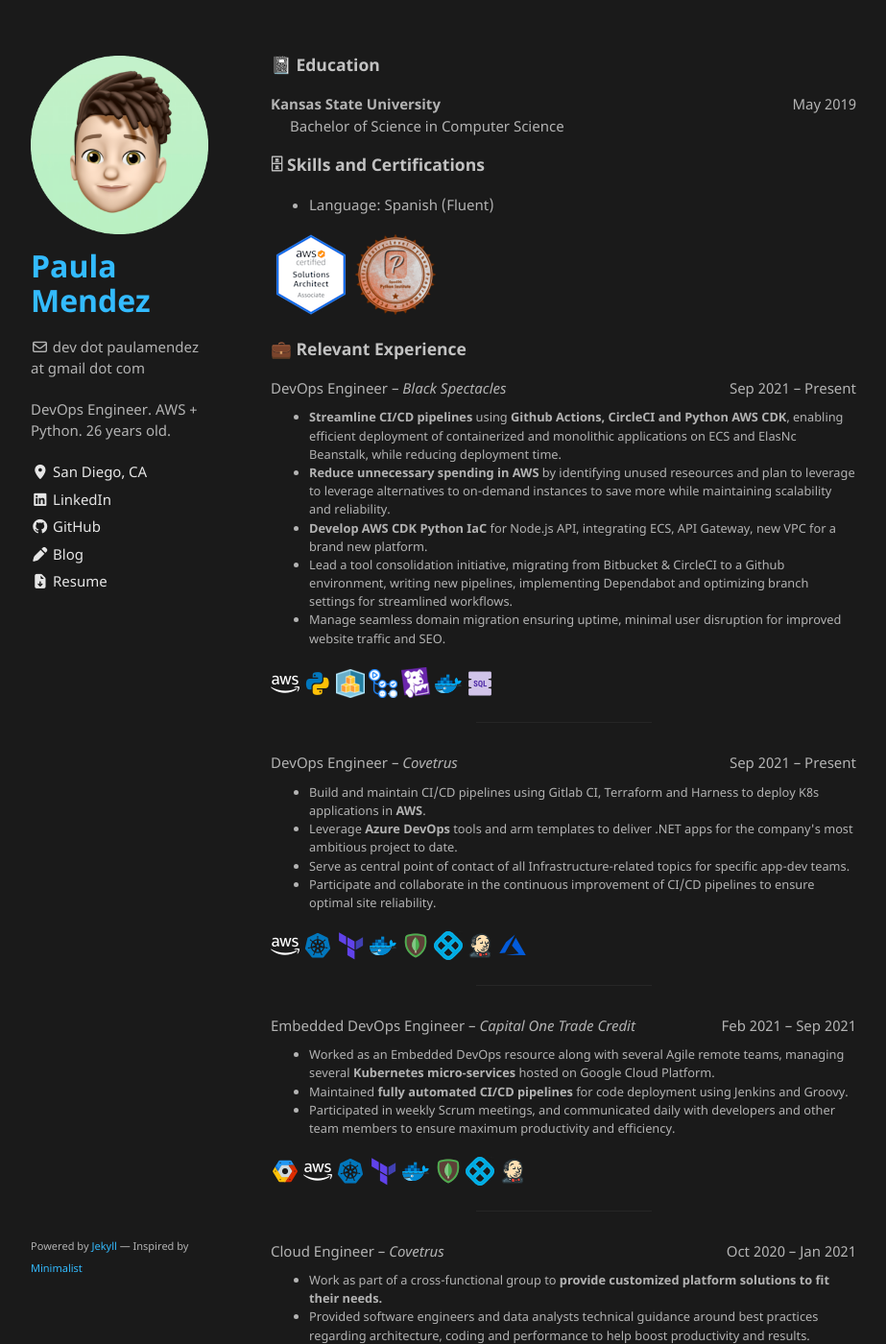
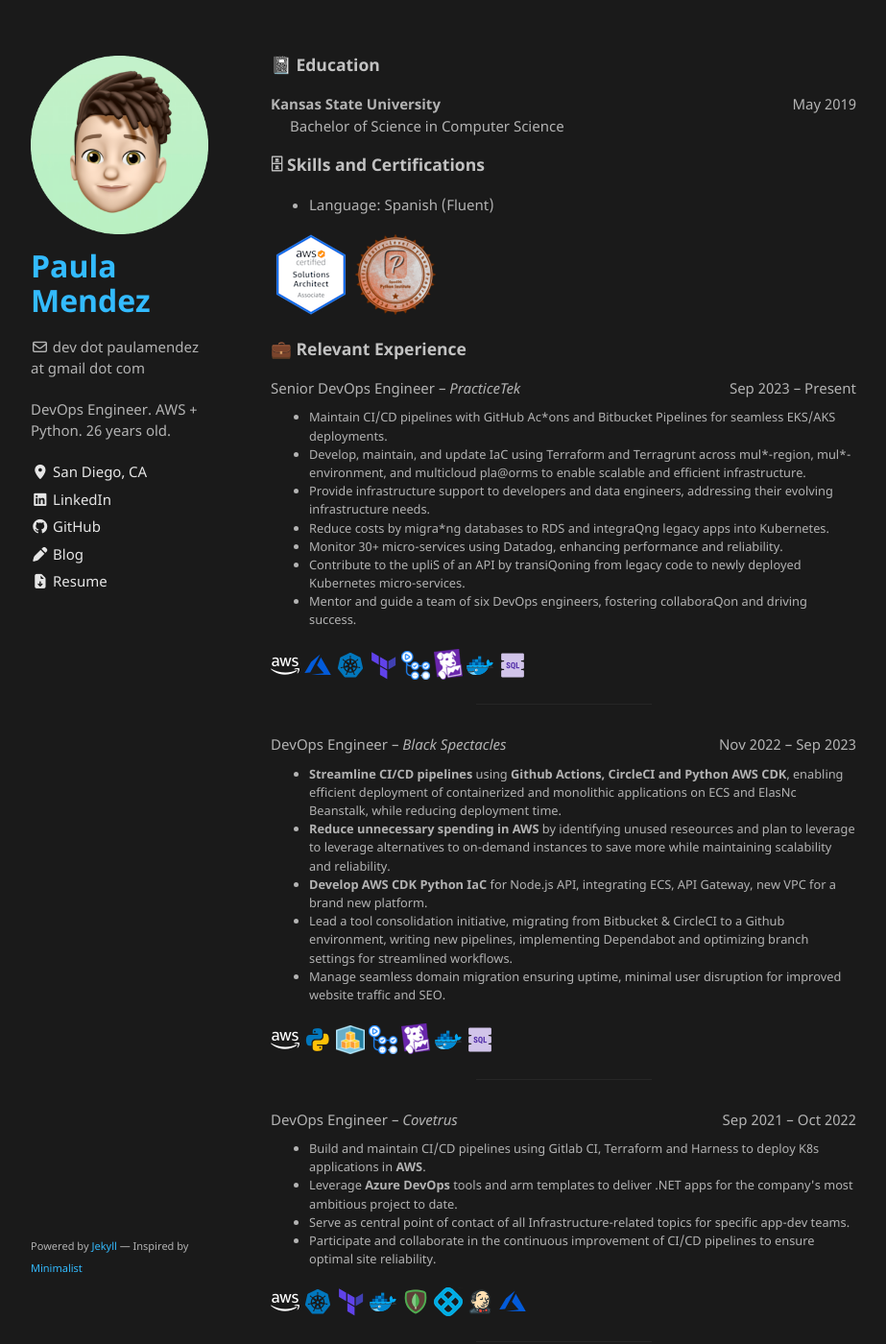
Before and after one commit to paulipotter/paulipotter.github.io, a Jekyll site: the page built from work.md, in a window 1280 px wide and 1400 px high. Shown: the whole window at 96% size, without its empty margins (178-1101 px from the left). Built offline with Jekyll 4.4.1, drawn with Linux system fonts in a browser that asks for light colours.

Commit message:
feat: update work experience section in work.md

```diff
--- a/work.md
+++ b/work.md
@@ -24,10 +24,45 @@ permalink: /work
 [<img src="../assets/img/skills/aws-certified-solutions-architect-associate-2.png">](https://www.credly.com/badges/6c7f098c-5c3a-4d65-afeb-0f6b6da6aa65/public_url) [<img src="../assets/img/skills/pychon-pcep.png">](https://www.credly.com/badges/f7b3def5-8964-4c85-80da-d883e76481d3/public_url)
 
 ### 💼 Relevant Experience
+
+<p style="text-align:left;">
+    Senior DevOps Engineer – <i>PracticeTek</i>
+    <span style="float:right;">
+        Sep 2023 – Present
+    </span>
+    <ul style="font-size: .8rem; margin-top: -10px">
+        <li>
+        Maintain CI/CD pipelines with GitHub Ac*ons and Bitbucket Pipelines for seamless EKS/AKS deployments.
+        </li>
+        <li>
+        Develop, maintain, and update IaC using Terraform and Terragrunt across mul*-region, mul*-environment, and multicloud pla@orms to enable scalable and eﬃcient infrastructure.
+        </li>
+        <li>
+        Provide infrastructure support to developers and data engineers, addressing their evolving infrastructure needs.
+        </li>
+        <li>
+        Reduce costs by migra*ng databases to RDS and integraQng legacy apps into Kubernetes.
+        </li>
+        <li>
+        Monitor 30+ micro-services using Datadog, enhancing performance and reliability.
+        </li>
+        <li>
+        Contribute to the upliS of an API by transiQoning from legacy code to newly deployed Kubernetes micro-services.
+        </li>
+        <li>
+        Mentor and guide a team of six DevOps engineers, fostering collaboraQon and driving success.
+        </li>
+    </ul>
+</p>
+
+![AWS](../assets/img/skills/aws.png "aws")  ![Azure](../assets/img/skills/azure.png "azure")    ![Kubernetes](../assets/img/skills/kubernetes.png)   ![Terraform](../assets/img/skills/terraform.png "terraform")   ![Github Actions](../assets/img/skills/github-actions.png "github-actions")  ![Datadog](../assets/img/skills/datadog.png "datadog") ![Docker](../assets/img/skills/docker.png "docker") ![SQL](../assets/img/skills/sql.png "SQL")
+
+<hr>
+
 <p style="text-align:left;">
     DevOps Engineer – <i>Black Spectacles</i>
     <span style="float:right;">
-        Sep 2021 – Present
+        Nov 2022 – Sep 2023
     </span>
     <ul style="font-size: .8rem; margin-top: -10px">
         <li>
@@ -48,14 +83,14 @@ permalink: /work
     </ul>
 </p>
 
-![AWS](../assets/img/skills/aws.png "aws")    ![Python](../assets/img/skills/python.png "python")   ![CDK](../assets/img/skills/cdk.png "cdk")   ![Github Actions](../assets/img/skills/github-actions.png "github-actions")  ![Datadog](../assets/img/skills/datadog.png "datadog") ![Docker](../assets/img/skills/docker.png "docker") ![SQL](../assets/img/skills/sql.png "SQL")
+![AWS](../assets/img/skills/aws.png "aws")  ![Python](../assets/img/skills/python.png "python")   ![CDK](../assets/img/skills/cdk.png "cdk")   ![Github Actions](../assets/img/skills/github-actions.png "github-actions")  ![Datadog](../assets/img/skills/datadog.png "datadog") ![Docker](../assets/img/skills/docker.png "docker") ![SQL](../assets/img/skills/sql.png "SQL")
 
 <hr>
 
 <p style="text-align:left;">
     DevOps Engineer – <i>Covetrus</i>
     <span style="float:right;">
-        Sep 2021 – Present
+        Sep 2021 – Oct 2022
     </span>
     <ul style="font-size: .8rem; margin-top: -10px">
         <li>
```
